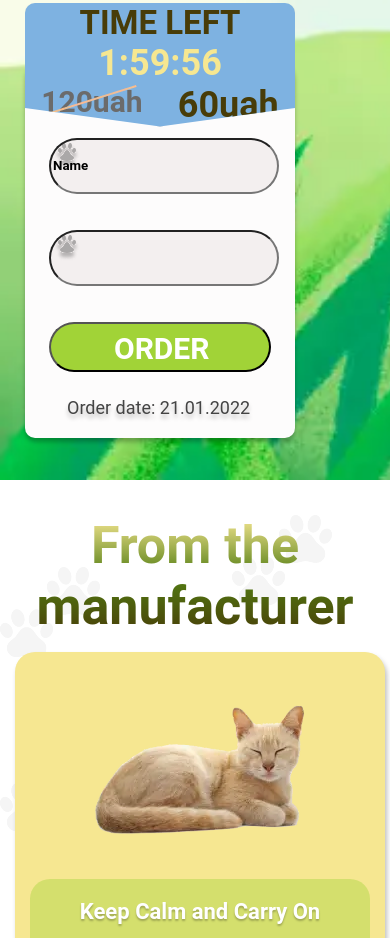
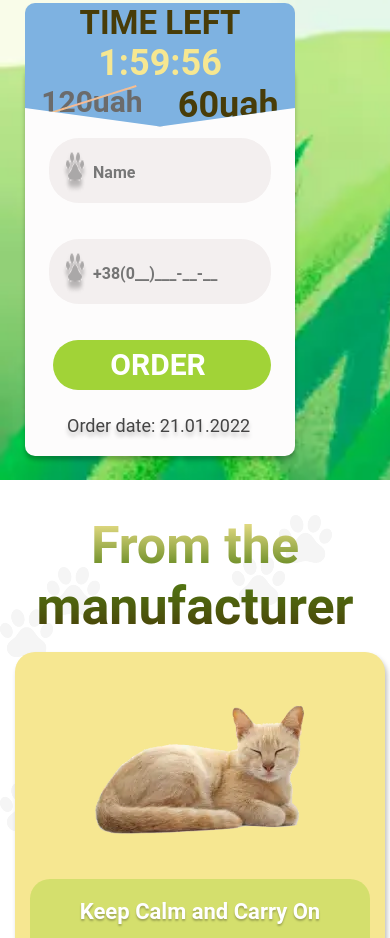
Before and after one commit to Olya-Chornonoh/zoo-hope, a plain HTML site: page index.html in a window 390 px wide. Shown: the part 1257-2195 px from the top of the page. Drawn offline with nearby package versions, Linux system fonts and the light colour scheme.

Commit message:
Refactoring layouts and implement phone mask

```diff
--- a/css/style.css
+++ b/css/style.css
@@ -184,19 +184,37 @@ li{
 
 input{
   background: #F3EFEF;
+  border:none;
+  font-size: 16px;
+  line-height: 19px;
+  max-width: 75%;
+  color: #777777;
+}
+
+input:focus{
+  border: none;
+}
+
+.footprint{
+  display: flex;
+  flex-direction: row;
+  background: #F3EFEF;
   border-radius: 30px;
-  width: 222px;
+  padding: 10px 0px 5px 10px;
+  margin: 21px 24px 15px 24px;
   height: 50px;
-  background-image: url("/images/first-section/grey-cat-footprint.webp");
-  background-repeat: no-repeat;
-  margin: 21px 24px 15px 24px;
 }
 
 .submit{
   background: #A1D337;
   font-size: 30px;
+  border-radius: 30px;
   color: #FFFFFF;
-  padding: 7px 63px 8px 63px;
+  padding: 7px 63px 8px 55px;
+  margin: 21px 24px 15px 28px;
+  line-height: unset;
+  max-width: unset;
+  text-align: center;
 }
 
 .order-date{
--- a/index.html
+++ b/index.html
@@ -8,6 +8,7 @@
   <title>Document</title>
   <link rel="stylesheet" href="./css/style.css">
   <link rel="shortcut icon" href="favicon.ico" type="image/x-icon">
+  <script src="https://unpkg.com/imask"></script>
 </head>
 
 <body>
@@ -38,7 +39,7 @@
         <img class="cat-feed" src="/images/first-section/pack-of-feed.webp">
         <img class="cat2" src="/images/first-section/cat2.webp">
       </div>
-      <div class="card-form">
+      <div class="card-form" id="card-form">
         <div class="info-section-card">
           <h1 class="time-left">TIME LEFT</h1>
           <p id="countdown" class="countdown">2:00:00</p>
@@ -53,8 +54,14 @@
           </div>
         </div>
         <form class="info-form">
-          <input type="text" name="name" id="name" value="Name">
-          <input type="text" name="number" id="number">
+          <div class="footprint">
+            <img src="/images/first-section/grey-cat-footprint.webp">
+            <input type="text" name="name" id="name" value="Name">
+          </div>
+          <div class="footprint">
+            <img src="/images/first-section/grey-cat-footprint.webp">
+            <input type="text" name="phone" id="phone" placeholder="+38(0__)___-__-__">
+          </div>
           <input type="submit" value="ORDER" class="submit">
           <p class="order-date" id="order-date"></p>
         </form>
@@ -119,7 +126,7 @@
         inducing events and for long-term use to help manage everyday stress.
       </article>
       <div class="cat-img">
-      <img src="/images/third-section/cat.webp">
+        <img src="/images/third-section/cat.webp">
       </div>
     </div>
     <div class="grass">
--- a/js/script.js
+++ b/js/script.js
@@ -28,4 +28,10 @@ window.onload = function() {
   let date = today.getDate().toString().padStart(2, '0') + '.' + (today.getMonth() + 1).toString().padStart(2, '0') + '.' + today.getFullYear();
 
   orderDate.textContent = 'Order date: ' + date;
+
+
+  IMask(
+    document.getElementById('phone'), {
+      mask: '+{38}(000)000-00-00'
+    });
 }
```
